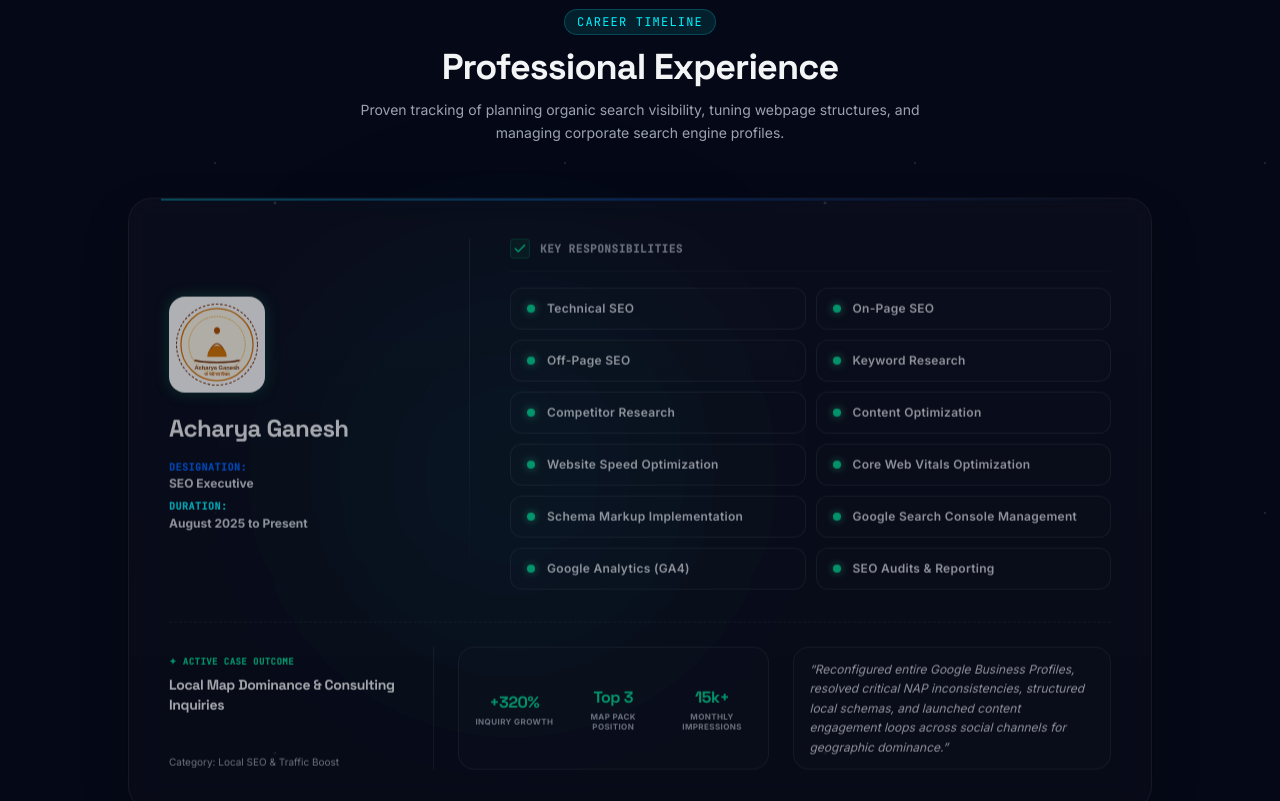
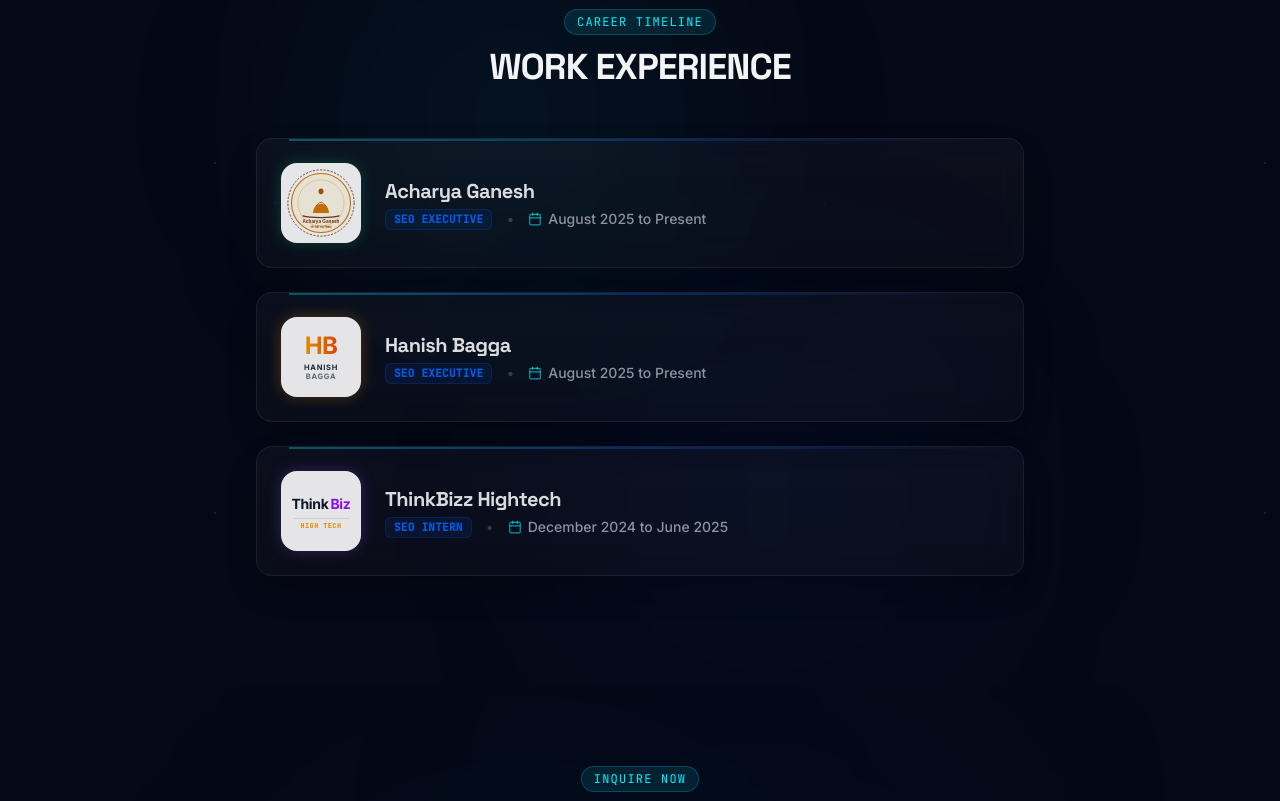
Before and after one commit to mohaninsights/mohaninsights, a React (Vite) app: page / in a window 1280 px wide. Shown: the part 4900-5701 px from the top of the page. Built offline with nearby package versions, Linux system fonts and the light colour scheme.

Commit message:
refactor: simplify experience component structure
Remove unused case study fields and responsibility lists to streamline the experience section.

```diff
--- a/src/components/Experience.tsx
+++ b/src/components/Experience.tsx
@@ -1,21 +1,13 @@
 import { motion } from "motion/react";
-import { Check, Calendar, Target, Zap, Award, BookOpen, TrendingUp } from "lucide-react";
+import { Calendar } from "lucide-react";
 
 interface ExperienceItem {
   company: string;
   role: string;
   period: string;
   logoType: "acharya" | "hanish" | "thinkbizz";
-  responsibilities: string[];
   glowClass: string;
   logoGlow: string;
-  caseStudy: {
-    title: string;
-    tag: string;
-    metrics: { value: string; label: string }[];
-    highlight: string;
-    accentColor: string;
-  };
 }
 
 export default function Experience() {
@@ -26,32 +18,7 @@
       period: "August 2025 to Present",
       logoType: "acharya",
       glowClass: "hover:shadow-[0_0_50px_rgba(52,211,153,0.12)] hover:border-emerald-500/20",
-      logoGlow: "shadow-[0_0_15px_rgba(16,185,129,0.3)]",
-      responsibilities: [
-        "Technical SEO",
-        "On-Page SEO",
-        "Off-Page SEO",
-        "Keyword Research",
-        "Competitor Research",
-        "Content Optimization",
-        "Website Speed Optimization",
-        "Core Web Vitals Optimization",
-        "Schema Markup Implementation",
-        "Google Search Console Management",
-        "Google Analytics (GA4)",
-        "SEO Audits & Reporting"
-      ],
-      caseStudy: {
-        title: "Local Map Dominance & Consulting Inquiries",
-        tag: "Local SEO & Traffic Boost",
-        metrics: [
-          { value: "+320%", label: "Inquiry Growth" },
-          { value: "Top 3", label: "Map Pack Position" },
-          { value: "15k+", label: "Monthly Impressions" }
-        ],
-        highlight: "Reconfigured entire Google Business Profiles, resolved critical NAP inconsistencies, structured local schemas, and launched content engagement loops across social channels for geographic dominance.",
-        accentColor: "text-emerald-400"
-      }
+      logoGlow: "shadow-[0_0_15px_rgba(16,185,129,0.3)]"
     },
     {
       company: "Hanish Bagga",
@@ -59,32 +26,7 @@
       period: "August 2025 to Present",
       logoType: "hanish",
       glowClass: "hover:shadow-[0_0_50px_rgba(245,158,11,0.12)] hover:border-amber-500/20",
-      logoGlow: "shadow-[0_0_15px_rgba(245,158,11,0.3)]",
-      responsibilities: [
-        "Technical SEO",
-        "On-Page SEO",
-        "Off-Page SEO",
-        "Keyword Research",
-        "Competitor Research",
-        "Content Optimization",
-        "Website Speed Optimization",
-        "Core Web Vitals Optimization",
-        "Schema Markup Implementation",
-        "Google Search Console Management",
-        "Google Analytics (GA4)",
-        "SEO Audits & Reporting"
-      ],
-      caseStudy: {
-        title: "Core Web Vitals & Web Speed Repair",
-        tag: "Technical Audit & Speed Optimization",
-        metrics: [
-          { value: "45%", label: "Load Time Reduced" },
-          { value: "89/100", label: "Lighthouse Mobile" },
-          { value: "2.4x", label: "Conversion Lift" }
-        ],
-        highlight: "Eliminated render-blocking assets, compressed media, lazy-loaded interactive scripts, fixed crawl errors, and resolved indexation bottlenecks to boost crawling efficiency.",
-        accentColor: "text-amber-400"
-      }
+      logoGlow: "shadow-[0_0_15px_rgba(245,158,11,0.3)]"
     },
     {
       company: "ThinkBizz Hightech",
@@ -92,25 +34,7 @@
       period: "December 2024 to June 2025",
       logoType: "thinkbizz",
       glowClass: "hover:shadow-[0_0_50px_rgba(139,92,246,0.12)] hover:border-purple-500/20",
-      logoGlow: "shadow-[0_0_15px_rgba(139,92,246,0.3)]",
-      responsibilities: [
-        "Technical SEO",
-        "On-Page SEO",
-        "Off-Page SEO",
-        "Keyword Research",
-        "Content Optimization"
-      ],
-      caseStudy: {
-        title: "Search Visibility & Content Indexation Loop",
-        tag: "Search Authority & Indexation",
-        metrics: [
-          { value: "+180%", label: "Organic Visibility" },
-          { value: "100%", label: "Indexation Rate" },
-          { value: "+60%", label: "Organic CTR Boost" }
-        ],
-        highlight: "Conducted high-value competitor keyword gap audits, streamlined page hierarchy, resolved indexation blocks, and launched highly optimized informational schemas to win quick search rankings.",
-        accentColor: "text-purple-400"
-      }
+      logoGlow: "shadow-[0_0_15px_rgba(139,92,246,0.3)]"
     }
   ];
 
@@ -124,52 +48,41 @@
       <div className="max-w-7xl mx-auto px-4 sm:px-6 lg:px-8 relative z-10">
 
         {/* Section Heading */}
-        <div className="text-center mb-10">
+        <div className="text-center mb-12">
           <span className="font-mono text-xs text-brand-cyan tracking-widest uppercase px-3 py-1 rounded-full bg-brand-cyan/10 border border-brand-cyan/20 inline-block mb-3">
             Career Timeline
           </span>
-          <h2 className="font-display font-bold text-3xl sm:text-4xl text-[var(--text-main)] tracking-tight">
-            Professional Experience
+          <h2 className="font-display font-bold text-3xl sm:text-4xl text-[var(--text-main)] tracking-tight uppercase">
+            WORK EXPERIENCE
           </h2>
-          <p className="font-sans text-sm text-[var(--text-muted)] max-w-xl mx-auto mt-3 leading-relaxed">
-            Proven tracking of planning organic search visibility, tuning webpage structures, and managing corporate search engine profiles.
-          </p>
         </div>
 
-        {/* Stacking Card List Layout */}
-        <div className="max-w-5xl mx-auto relative space-y-8 pb-16">
+        {/* Clean, beautifully centered experience timeline cards */}
+        <div className="max-w-3xl mx-auto relative space-y-6 pb-8">
           {experiences.map((exp, idx) => (
             <motion.div
               key={idx}
-              initial={{ opacity: 0, y: 40 }}
+              initial={{ opacity: 0, y: 30 }}
               whileInView={{ opacity: 1, y: 0 }}
-              viewport={{ once: true, margin: "-100px" }}
-              transition={{ duration: 0.7, ease: "easeOut" }}
-              className={`glass-panel border border-[var(--glass-border)] bg-[var(--bg-card)] rounded-3xl p-6 sm:p-10 relative overflow-hidden group shadow-[0_20px_50px_rgba(0,0,0,0.3)] transition-all duration-500 ${exp.glowClass} sticky`}
-              style={{
-                top: `${80 + idx * 24}px`,
-                zIndex: idx + 10,
-              }}
+              viewport={{ once: true, margin: "-80px" }}
+              transition={{ duration: 0.6, ease: "easeOut" }}
+              className={`glass-panel border border-[var(--glass-border)] bg-[var(--bg-card)] rounded-2xl p-6 relative overflow-hidden group shadow-[0_15px_35px_rgba(0,0,0,0.2)] transition-all duration-500 ${exp.glowClass}`}
             >
-              {/* Subtle overlay shading to create beautiful contrast when stacked */}
+              {/* Subtle overlay shading */}
               <div className="absolute inset-0 bg-gradient-to-b from-white/[0.01] to-black/[0.08] pointer-events-none" />
 
-              {/* Top gradient highlight bar */}
-              <div className="absolute top-0 left-8 right-8 h-[2px] bg-gradient-to-r from-brand-cyan via-brand-purple to-transparent opacity-40 group-hover:opacity-100 transition-opacity duration-500" />
+              {/* Top accent highlight bar */}
+              <div className="absolute top-0 left-8 right-8 h-[2px] bg-gradient-to-r from-brand-cyan via-brand-purple to-transparent opacity-35 group-hover:opacity-100 transition-opacity duration-500" />
 
-              <div className="flex flex-col md:flex-row gap-8 lg:gap-10 items-stretch relative z-10">
+              <div className="flex flex-col sm:flex-row items-center gap-6 relative z-10 w-full">
 
-                {/* Left Side: Brand Panel */}
-                <div className="w-full md:w-[260px] flex-shrink-0 flex flex-col items-center md:items-start text-center md:text-left justify-center py-2">
-
-                  {/* Styled Logo Box representing the Image Logos */}
-                  <div className={`w-24 h-24 rounded-2xl bg-white p-1 flex items-center justify-center transition-transform duration-500 group-hover:scale-105 ${exp.logoGlow}`}>
+                {/* Styled Logo Box */}
+                <div className={`w-20 h-20 rounded-2xl bg-white p-1 flex items-center justify-center transition-transform duration-500 group-hover:scale-105 ${exp.logoGlow} flex-shrink-0`}>
                   {exp.logoType === "acharya" && (
                     <svg className="w-full h-full" viewBox="0 0 100 100" fill="none" xmlns="http://www.w3.org/2000/svg">
                       <circle cx="50" cy="50" r="46" stroke="#78350F" strokeWidth="1.2" strokeDasharray="3 2"/>
                       <circle cx="50" cy="50" r="41" fill="#FFFBEB" stroke="#D97706" strokeWidth="1.5"/>
                       <circle cx="50" cy="50" r="32" stroke="#F59E0B" strokeWidth="0.8" strokeDasharray="2 1"/>
-                        {/* Saint silhouette */}
                       <path d="M50 30C52.2 30 53.5 31.8 53.5 34C53.5 36.2 51.8 38 50 38C48.2 38 46.5 36.2 46.5 34C46.5 31.8 47.8 30 50 30Z" fill="#B45309"/>
                       <path d="M39 64C39 56.5 43.5 51 50 51C56.5 51 61 56.5 61 64H39Z" fill="#D97706"/>
                       <path d="M43 54.5C45 51.5 47.5 49 50 49C52.5 49 55 51.5 57 54.5" stroke="#B45309" strokeWidth="1.2" strokeLinecap="round"/>
@@ -199,126 +112,26 @@
                   )}
                 </div>
 
-                  {/* Company Title */}
-                  <h3 className="font-display font-black text-2xl text-[var(--text-main)] mt-5 tracking-tight group-hover:text-brand-cyan transition-colors duration-300">
+                {/* Company, Designation and Duration */}
+                <div className="flex-1 flex flex-col sm:flex-row sm:items-center sm:justify-between w-full text-center sm:text-left gap-3">
+                  <div>
+                    <h3 className="font-display font-bold text-lg sm:text-xl text-[var(--text-main)] tracking-tight group-hover:text-brand-cyan transition-colors duration-300">
                       {exp.company}
                     </h3>
-
-                  {/* Meta Details */}
-                  <div className="mt-4 space-y-1.5 w-full text-center md:text-left">
-                    <div className="flex flex-col sm:flex-row md:flex-col sm:justify-center md:items-start sm:gap-2 md:gap-0 font-sans text-xs text-[var(--text-muted)]">
-                      <span className="font-mono text-[10px] text-brand-purple uppercase tracking-wider font-semibold">Designation:</span>
-                      <span className="text-[var(--text-sub)] font-bold sm:mt-0.5">{exp.role}</span>
+                    <div className="flex flex-col sm:flex-row sm:items-center gap-y-1 sm:gap-x-3.5 mt-1 text-xs sm:text-sm">
+                      <span className="text-brand-purple font-semibold font-mono tracking-wide uppercase text-[11px] bg-brand-purple/10 px-2 py-0.5 rounded-md border border-brand-purple/20 self-center sm:self-auto">
+                        {exp.role}
+                      </span>
+                      <span className="hidden sm:inline text-white/20 select-none">•</span>
+                      <span className="text-[var(--text-muted)] font-medium flex items-center gap-1.5 justify-center sm:justify-start">
+                        <Calendar className="w-3.5 h-3.5 text-brand-cyan/70" />
+                        {exp.period}
+                      </span>
                     </div>
-                    <div className="flex flex-col sm:flex-row md:flex-col sm:justify-center md:items-start sm:gap-2 md:gap-0 font-sans text-xs text-[var(--text-muted)] mt-2">
-                      <span className="font-mono text-[10px] text-brand-cyan uppercase tracking-wider font-semibold">Duration:</span>
-                      <span className="text-[var(--text-sub)] font-bold sm:mt-0.5">{exp.period}</span>
                   </div>
                 </div>
 
               </div>
-
-                {/* Vertical Divider (Desktop Only) */}
-                <div className="hidden md:block w-[1px] bg-gradient-to-b from-[var(--glass-border)] via-[var(--glass-border)] to-transparent" />
-
-                {/* Right Side: Key Responsibilities Grid/List */}
-                <div className="flex-1 flex flex-col justify-center relative z-10">
-
-                  {/* Header */}
-                  <div className="flex items-center gap-2.5 mb-4 border-b border-white/[0.04] pb-3">
-                    <div className="w-5 h-5 rounded bg-emerald-500/10 border border-emerald-500/20 flex items-center justify-center text-emerald-400">
-                      <Check className="w-3.5 h-3.5 stroke-[2.5]" />
-                    </div>
-                    <span className="font-mono text-[11px] font-black tracking-wider text-[var(--text-muted)] uppercase">
-                      Key Responsibilities
-                    </span>
-                  </div>
-
-                  {/* Render 2-column bullet layout for Acharya / Hanish, or full-width outline row layout for ThinkBizz */}
-                  {exp.logoType === "thinkbizz" ? (
-                    <div className="grid grid-cols-2 gap-2.5">
-                      {exp.responsibilities.map((resp, rIdx) => (
-                        <div
-                          key={rIdx}
-                          className="flex items-center gap-3 bg-white/[0.01] border border-[var(--glass-border)] hover:border-purple-500/20 px-4 py-3 rounded-xl transition-all duration-300 group/item"
-                        >
-                          <div className="w-4 h-4 rounded-full border border-emerald-400/60 flex items-center justify-center flex-shrink-0 bg-emerald-500/5 group-hover/item:border-emerald-400 transition-colors">
-                            <Check className="w-2.5 h-2.5 text-emerald-400" />
-                          </div>
-                          <span className="font-sans text-xs text-[var(--text-sub)] font-semibold tracking-wide">
-                            {resp}
-                          </span>
-                        </div>
-                      ))}
-                    </div>
-                  ) : (
-                    <div className="grid grid-cols-2 gap-2.5">
-                      {exp.responsibilities.map((resp, rIdx) => (
-                        <div
-                          key={rIdx}
-                          className="flex items-center gap-3 bg-white/[0.01] border border-[var(--glass-border)] hover:border-emerald-500/20 px-4 py-3 rounded-xl transition-all duration-300 group/item"
-                        >
-                          <span className="w-2 h-2 rounded-full bg-emerald-400 shadow-[0_0_8px_rgba(52,211,153,0.7)] flex-shrink-0 group-hover/item:scale-125 transition-transform duration-300" />
-                          <span className="font-sans text-xs text-[var(--text-sub)] font-semibold tracking-wide">
-                            {resp}
-                          </span>
-                        </div>
-                      ))}
-                    </div>
-                  )}
-
-                </div>
-
-              </div>
-
-              {/* Seamless Case Study Integration Directly Inside Existing Card */}
-              {exp.caseStudy && (
-                <div className="mt-8 pt-6 border-t border-dashed border-[var(--glass-border)] relative z-10">
-                  <div className="flex flex-col lg:flex-row items-stretch gap-6">
-
-                    {/* Left Mini Stats Panel */}
-                    <div className="w-full lg:w-[240px] flex-shrink-0 flex flex-col justify-between">
-                      <div>
-                        <span className={`font-mono text-[9px] uppercase tracking-wider font-extrabold ${exp.caseStudy.accentColor}`}>
-                          ✦ Active Case Outcome
-                        </span>
-                        <h4 className="font-display font-bold text-sm text-[var(--text-main)] mt-1 tracking-tight">
-                          {exp.caseStudy.title}
-                        </h4>
-                      </div>
-                      <span className="font-sans text-[10px] text-[var(--text-muted)] mt-1.5 block">
-                        Category: {exp.caseStudy.tag}
-                      </span>
-                    </div>
-
-                    {/* Divider line for desktop */}
-                    <div className="hidden lg:block w-[1px] bg-[var(--glass-border)]" />
-
-                    {/* Center stats figures */}
-                    <div className="flex-1 grid grid-cols-3 gap-3 bg-white/[0.01] border border-[var(--glass-border)] p-3 rounded-2xl items-center">
-                      {exp.caseStudy.metrics.map((metric, mIdx) => (
-                        <div key={mIdx} className="text-center">
-                          <div className={`font-display font-black text-sm sm:text-base tracking-tight ${exp.caseStudy.accentColor}`}>
-                            {metric.value}
-                          </div>
-                          <div className="font-sans text-[8px] uppercase tracking-wider text-[var(--text-muted)] font-bold mt-0.5 leading-tight">
-                            {metric.label}
-                          </div>
-                        </div>
-                      ))}
-                    </div>
-
-                    {/* Right detail statement */}
-                    <div className="flex-1 flex items-center bg-white/[0.01] border border-[var(--glass-border)] px-4 py-3 rounded-2xl">
-                      <p className="font-sans text-xs text-[var(--text-sub)] leading-relaxed italic">
-                        &ldquo;{exp.caseStudy.highlight}&rdquo;
-                      </p>
-                    </div>
-
-                  </div>
-                </div>
-              )}
-
             </motion.div>
           ))}
         </div>
```
Lines whose indentation alone changed are shown as unchanged.
